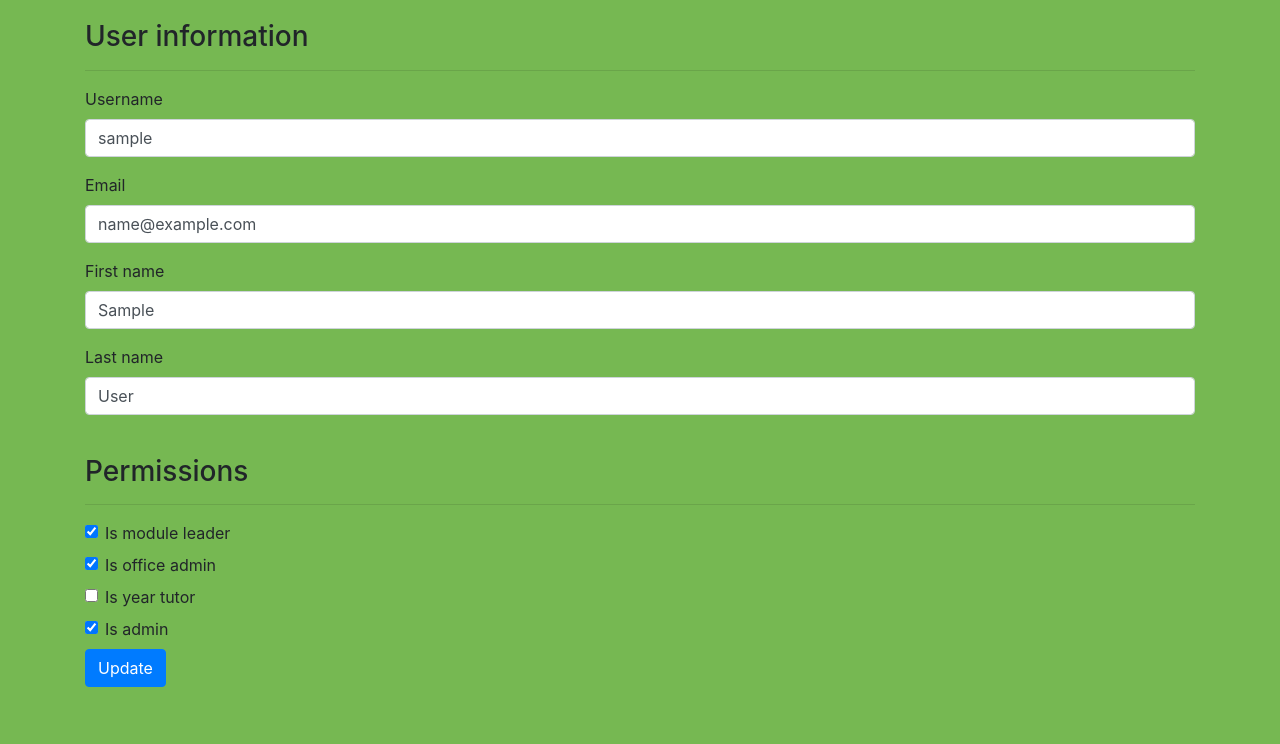
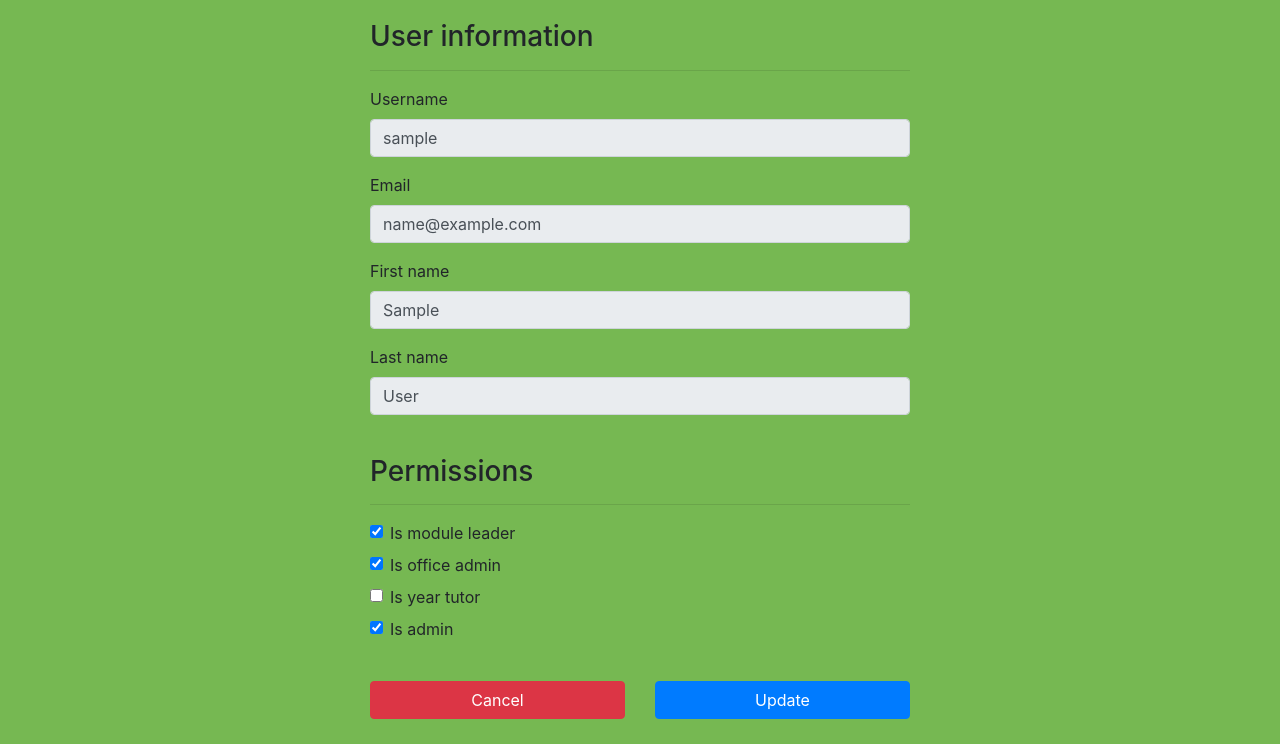
Before and after one commit to Ryan95Z/Module-Review-Change-Management, a Django app: a page that uses core/templates/core/user_update_form.html in a window 1280 px wide. Shown: the part 56-800 px from the top of the page. Run offline with Django 3.2, Linux system fonts and the light colour scheme; tables that the repository leaves empty hold one stand-in row (values such as "Sample post"); some libraries are stand-ins or nearby versions.

Commit message:
updated admin page for updating user permissions to look beter with better names for classes

```diff
--- a/core/forms/user.py
+++ b/core/forms/user.py
@@ -3,18 +3,38 @@ from django.forms.widgets import TextInput, CheckboxInput
 from core.models import User
 
 
-class UserForm(forms.ModelForm):
-    text_attr = {'class': 'form-control'}
+class AdminUserForm(forms.ModelForm):
+    """
+    Custom user form based on the User model
+    """
+    # attributes
+    text_attr = {'class': 'form-control', 'readonly': True}
     checkbox_attr = {'class': 'form-check-input'}
 
-    username = forms.CharField(max_length=100, widget=TextInput(attrs=text_attr))
-    email = forms.EmailField(max_length=100, widget=TextInput(attrs=text_attr))
-    first_name = forms.CharField(max_length=100, widget=TextInput(attrs=text_attr))
-    last_name = forms.CharField(max_length=100, widget=TextInput(attrs=text_attr))
-    is_module_leader = forms.BooleanField(required=False, widget=CheckboxInput(attrs=checkbox_attr))
-    is_office_admin = forms.BooleanField(required=False, widget=CheckboxInput(attrs=checkbox_attr))
-    is_year_tutor = forms.BooleanField(required=False, widget=CheckboxInput(attrs=checkbox_attr))
-    is_admin = forms.BooleanField(required=False, widget=CheckboxInput(attrs=checkbox_attr))
+    # form fields
+    username = forms.CharField(max_length=100, widget=TextInput(
+        attrs=text_attr))
+
+    email = forms.EmailField(max_length=100, widget=TextInput(
+        attrs=text_attr))
+
+    first_name = forms.CharField(max_length=100, widget=TextInput(
+        attrs=text_attr))
+
+    last_name = forms.CharField(max_length=100, widget=TextInput(
+        attrs=text_attr))
+
+    is_module_leader = forms.BooleanField(required=False, widget=CheckboxInput(
+        attrs=checkbox_attr))
+
+    is_office_admin = forms.BooleanField(required=False, widget=CheckboxInput(
+        attrs=checkbox_attr))
+
+    is_year_tutor = forms.BooleanField(required=False, widget=CheckboxInput(
+        attrs=checkbox_attr))
+
+    is_admin = forms.BooleanField(required=False, widget=CheckboxInput(
+        attrs=checkbox_attr))
 
     class Meta:
         model = User
--- a/core/static/core/base.css
+++ b/core/static/core/base.css
@@ -28,3 +28,8 @@ html, body{
 	padding: 10px 10px;
 	font-size: 20px;
 }
+
+.btn-half{
+	margin-top: 2em;
+	width: 100%;
+}
--- a/core/templates/core/user_update_form.html
+++ b/core/templates/core/user_update_form.html
@@ -1,8 +1,8 @@
 {% extends 'core/main.html' %}
 
 {% block main %}
-	<div class="row">
-		<div class="col-md-12">
+	<div class="row justify-content-center">
+		<div class="col-md-6 align-self-center">
 			<form action="{% url 'edit_user' user.pk %}" method="POST">
 				{% csrf_token %}
 				<h3>User information</h3><hr>
@@ -48,7 +48,14 @@
 		    			{{ form.is_admin.label }}
 		  			</label>
 				</div>
-				<button type="submit" class="btn btn-primary">Update</button>
+				<div class="row">
+					<div class="col-md-6">
+						<a href="{% url 'all_users' %}" class="btn btn-danger btn-half">Cancel</a>
+					</div>
+					<div class="col-md-6">
+						<button type="submit" class="btn btn-primary btn-half">Update</button>
+					</div>
+				</div>
 			</form>
 		</div>
 	</div>
--- a/core/urls.py
+++ b/core/urls.py
@@ -1,10 +1,10 @@
 from django.conf.urls import url
-from core.views import (LoginView, LogoutView, UserListView, UserUpdateView)
+from core.views import *
 
 urlpatterns = [
     url(r'^login/', LoginView.as_view(), name='login'),
     url(r'^logout/', LogoutView.as_view(), name='logout'),
     url(r'^all/$', UserListView.as_view(), name='all_users'),
     url(r'^all/edit/(?P<pk>[0-9]+)/$',
-        UserUpdateView.as_view(), name='edit_user')
+        AdminUpdateUserPermissions.as_view(), name='edit_user')
 ]
--- a/core/views/user_views.py
+++ b/core/views/user_views.py
@@ -1,15 +1,14 @@
 from django.views import View
+from django.views.generic.list import ListView
+from django.views.generic.edit import UpdateView
+from django.contrib.auth import (authenticate, login, logout)
 from django.http import HttpResponseRedirect
 from django.shortcuts import render, redirect, get_object_or_404
-from django.views.generic.list import ListView
-from django.contrib.auth import (authenticate, login, logout)
-
-from django.views.generic.edit import UpdateView
 from django.core.urlresolvers import reverse_lazy
 
-from core.forms import LoginForm, UserForm
+from .mixins import (AdminTestMixin, LoggedInTestMixin)
+from core.forms import LoginForm, AdminUserForm
 from core.models import User
-from .mixins import (AdminTestMixin, LoggedInTestMixin)
 
 
 class LoginView(LoggedInTestMixin, View):
@@ -79,21 +78,18 @@ class UserListView(AdminTestMixin, ListView):
         return context
 
 
-class UserUpdateView(UpdateView):
+class AdminUpdateUserPermissions(UpdateView):
+    """
+    Update view for allowing users to be updated
+    """
     model = User
     template_name_suffix = '_update_form'
-    form_class = UserForm
+    form_class = AdminUserForm
 
     def get_context_data(self, **kwargs):
-        context = super(UserUpdateView, self).get_context_data(**kwargs)
+        context = super(
+            AdminUpdateUserPermissions, self).get_context_data(**kwargs)
         return context
 
     def get_success_url(self):
         return reverse_lazy('all_users')
-
-
-# class UserDetailView(View):
-#     def get(self, request, user_id):
-#         user = get_object_or_404(User, pk=user_id)
-#         context = {'user': user}
-#         return render(request, 'core/user_details.html', context)
```
